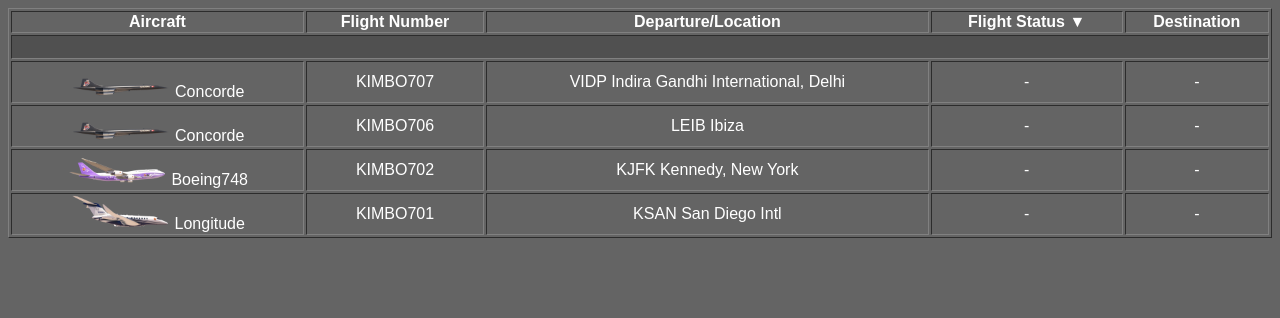
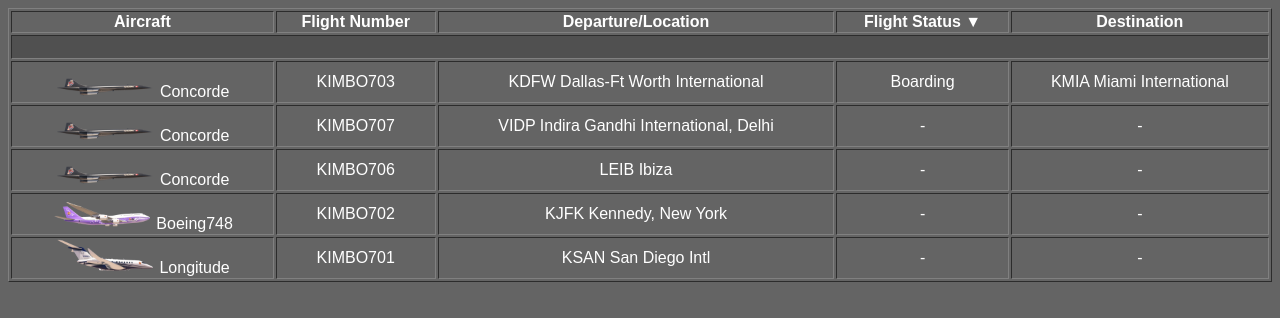
Before and after one commit to FlyingKimbo/Flight-Info-Board, a plain HTML site: page index.html in a window 1280 px wide. Drawn offline with Linux system fonts and the light colour scheme.

Commit message:
Automated update of repository

```diff
--- a/index.html
+++ b/index.html
@@ -219,6 +219,12 @@ th.sort-desc:after {
 
 
 
+<tr><td style='text-align: center;'><img src='https://raw.githubusercontent.com/FlyingKimbo/Flight-Info-Board/main/Aircraft_Type/Concorde.png' alt='Aircraft Image' style='width:100px;height:auto;'> Concorde</td>
+<td>KIMBO703</td>
+<td class='blinking' style='background-color:lightblue;'>KDFW Dallas-Ft Worth International </td>
+<td class='blinking' style='background-color:lightblue;'>Boarding</td>
+<td class='' style=''>KMIA Miami International </td>
+</tr>
 </table>
 </body>
 </html>
```
